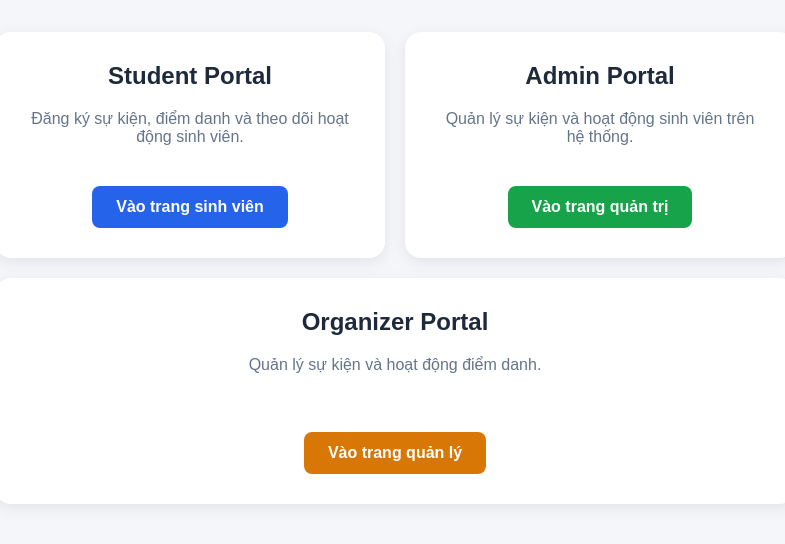
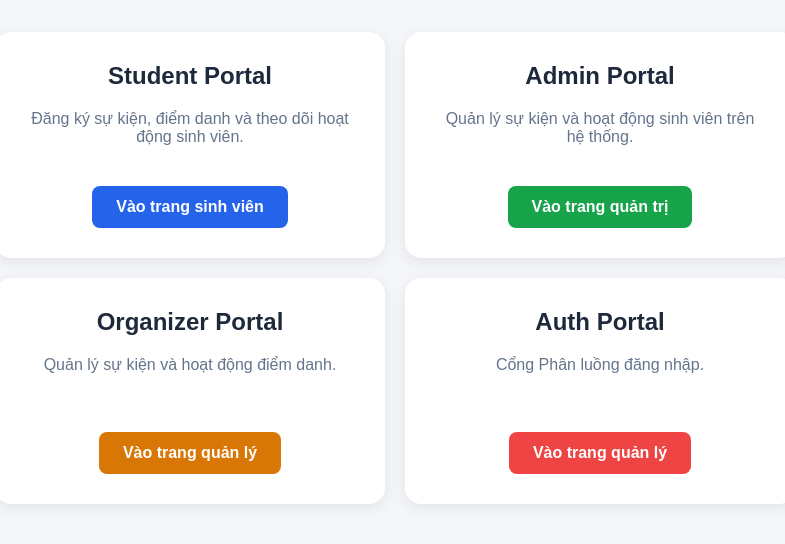
Before and after one commit to nguyenvanminh77qn-eng/SEMS, a website: page frontend/index.html in a window 1280 px wide. Shown: the part 196-740 px from the top of the page, without its empty margins (245-1030 px from the left). Drawn offline with Linux system fonts and the light colour scheme.

Commit message:
fix: update index html

```diff
--- a/frontend/index.html
+++ b/frontend/index.html
@@ -85,6 +85,10 @@
             background: #d97706;
         }
 
+        .auth-btn {
+            background: #ef4444;
+        }
+
         .btn:hover {
             opacity: 0.85;
         }
@@ -122,6 +126,14 @@
                     Vào trang quản lý
                 </a>
             </div>
+            <!-- Cổng đăng nhập phân luồng -->
+            <div class="portal">
+                <h2>Auth Portal</h2>
+                <p>Cổng Phân luồng đăng nhập.</p>
+                <a href="pages/auth/home.html" class="btn auth-btn">
+                    Vào trang quản lý
+                </a>
+            </div>
         </div>
     </div>
 </body>
```
